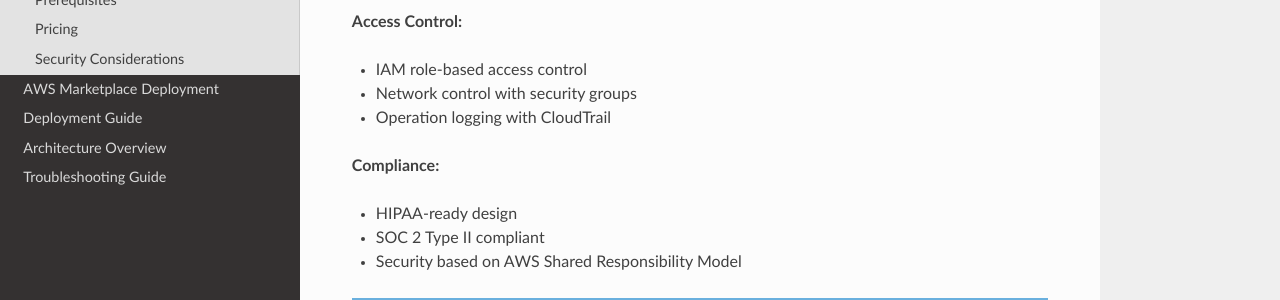
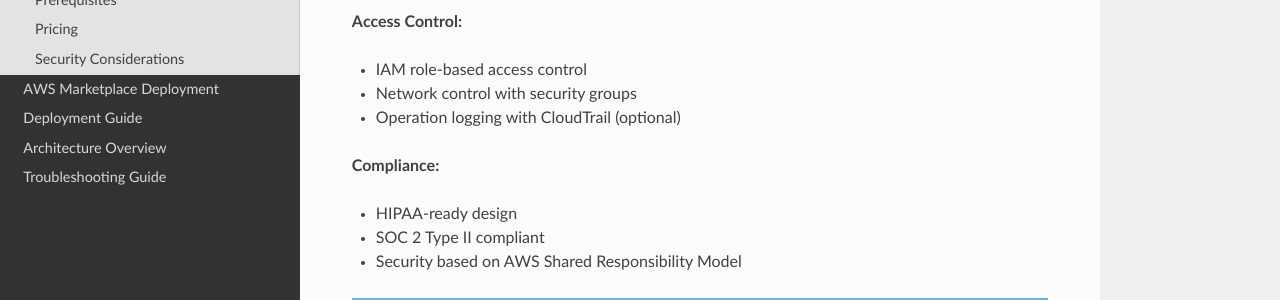
Before and after one commit to mmi-sc/dicom-store-scp-for-ahi, a Sphinx documentation site: the page built from source/overview.rst, in a window 1280 px wide and 900 px high, scrolled down 1478 px. Shown: the part 336-636 px from the top of the window. Built offline with Sphinx 7.4.7 and the Read the Docs theme 3.1.0, drawn with Linux system fonts in a browser that asks for light colours.

Commit message:
docs: mark CloudTrail as optional in all documentation
- CloudTrail is a user-dependent service that requires separate setup
- Updated all documentation to clarify CloudTrail as optional
- Added notes about separate configuration requirements
- Updated MARKETPLACE_DOCUMENTATION*.md, ARCHITECTURE_OVERVIEW*.md, DEPLOYMENT_GUIDE.md, and docs/source/*.rst

```diff
--- a/source/overview.rst
+++ b/source/overview.rst
@@ -76,7 +76,7 @@ Security Considerations
 
 - IAM role-based access control
 - Network control with security groups
-- Operation logging with CloudTrail
+- Operation logging with CloudTrail (optional)
 
 **Compliance:**
 
```
